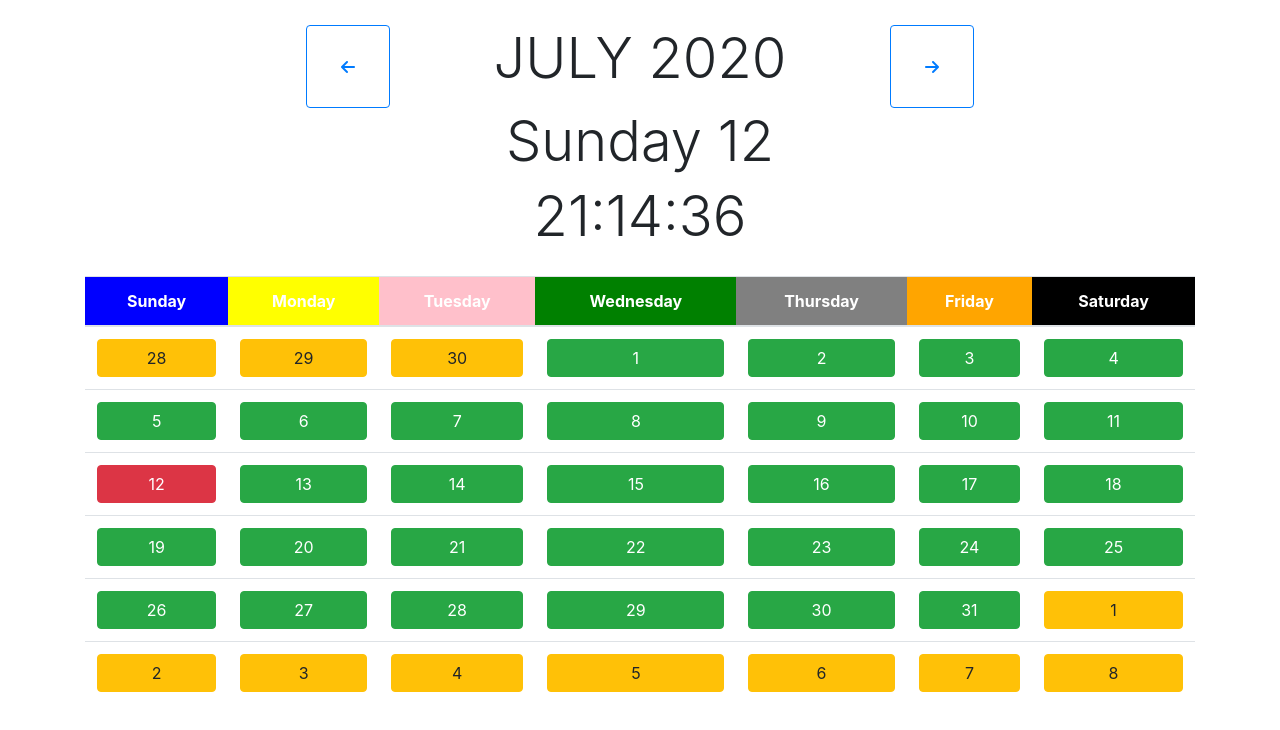
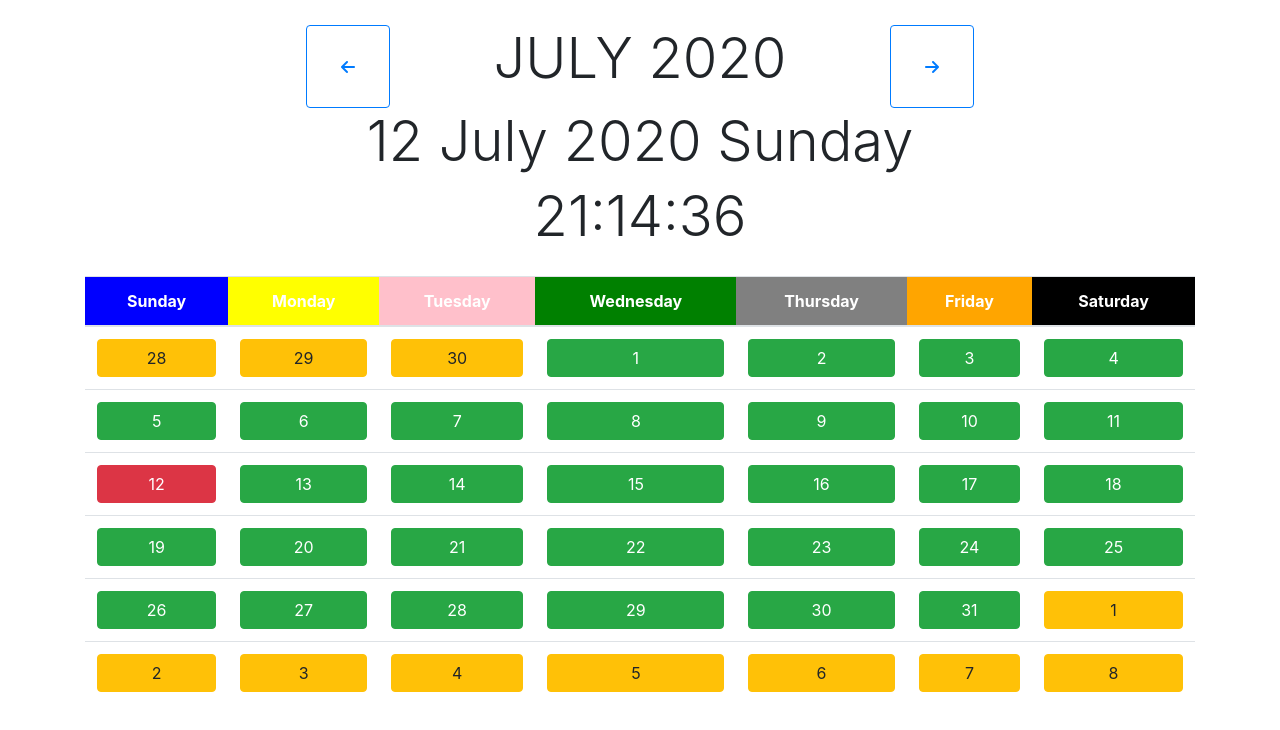
Before and after one commit to RamPG/weather-react-ts-redux, a React app: page / in a window 1280 px wide. Shown: the top 730 px of the page. Built offline with nearby package versions, Linux system fonts and the light colour scheme.

Commit message:
added daily date

```diff
--- /dev/null
+++ b/src/components/calendar-header-date/calendar-header-date.tsx
@@ -0,0 +1,14 @@
+import React from 'react';
+
+import {
+  getWeekDayNow, getMonthDayNow, getYearNow, getMonthNow, getNameDay, getNameMonth,
+} from '../../services/time-library';
+import './calendar-header-date.css';
+
+const CalendarHeaderDate = () => (
+  <h1 className="display-4 text-center">
+    {`${getMonthDayNow()} ${getNameMonth(getMonthNow())} ${getYearNow()} ${getNameDay(getWeekDayNow())}`}
+  </h1>
+
+);
+export default CalendarHeaderDate;
--- /dev/null
+++ b/src/components/calendar-header-date/index.ts
@@ -0,0 +1,3 @@
+import CalendarHeaderDay from './calendar-header-date';
+
+export default CalendarHeaderDay;
--- a/src/components/calendar-header-day/calendar-header-day.tsx
+++ /dev/null
@@ -1,20 +0,0 @@
-import React from 'react';
-import { connect } from 'react-redux';
-
-import { CalendarState } from '../../types';
-import './calendar-header-day.css';
-
-interface CalendarHeaderDay {
-    name: string,
-    number: number
-}
-const CalendarHeaderDay = ({ name, number }: CalendarHeaderDay) => (
-  <h1 className="display-4 text-center">
-    {`${name} ${number}`}
-  </h1>
-);
-const mapStateToProps = (state: CalendarState) => ({
-  name: state.currentDay.name,
-  number: state.currentDay.number,
-});
-export default connect(mapStateToProps)(CalendarHeaderDay);
--- a/src/components/calendar-header-day/index.ts
+++ /dev/null
@@ -1,3 +0,0 @@
-import CalendarHeaderDay from './calendar-header-day';
-
-export default CalendarHeaderDay;
--- a/src/components/calendar-header-month-year/index.ts
+++ /dev/null
@@ -1,3 +0,0 @@
-import CalendarHeaderDate from './calendar-header-month-year';
-
-export default CalendarHeaderDate;
--- a/src/components/calendar-header-month-year/calendar-header-month-year.tsx
+++ b/src/components/calendar-header-сontroller/calendar-header-controller.tsx
@@ -1,7 +1,7 @@
 import React from 'react';
 import { connect } from 'react-redux';
 
-import './calendar-header-month-year.css';
+import './calendar-header-сontroller.css';
 import { Dispatch } from 'redux';
 import { CalendarState } from '../../types';
 import { nextMonth, prevMonth } from '../../actions/actions';
@@ -24,7 +24,7 @@ const mapDispatch = (dispatch: Dispatch) => ({
 type ReduxType = ReturnType<typeof mapState> &
     ReturnType<typeof mapDispatch> & CalendarHeaderDateProps;
 
-const CalendarHeaderMonthYear = ({
+const CalendarHeaderController = ({
   month, year, onPrevMonth, onNextMonth,
 }: ReduxType) => (
   <div className="d-flex justify-content-center calendar-date">
@@ -49,4 +49,4 @@ const CalendarHeaderMonthYear = ({
     </button>
   </div>
 );
-export default connect(mapState, mapDispatch)(CalendarHeaderMonthYear);
+export default connect(mapState, mapDispatch)(CalendarHeaderController);
--- /dev/null
+++ b/src/components/calendar-header-сontroller/index.ts
@@ -0,0 +1,3 @@
+import CalendarHeaderDate from './calendar-header-controller';
+
+export default CalendarHeaderDate;
--- a/src/components/calendar-header/calendar-header.tsx
+++ b/src/components/calendar-header/calendar-header.tsx
@@ -1,9 +1,9 @@
 import React from 'react';
 
 import './calendar-header.css';
-import CalendarHeaderMonthYear from '../calendar-header-month-year/calendar-header-month-year';
+import CalendarHeaderMonthYear from '../calendar-header-сontroller/calendar-header-controller';
 import CalendarHeaderClock from '../calendar-header-clock';
-import CalendarHeaderDay from '../calendar-header-day';
+import CalendarHeaderDay from '../calendar-header-date';
 
 const CalendarHeader = () => (
   <div className="calendar-header">
```
Also changed, not shown: src/components/calendar-header-date/calendar-header-date.css (added), src/components/calendar-header-сontroller/calendar-header-сontroller.css (renamed from src/components/calendar-header-month-year/calendar-header-month-year.css).
